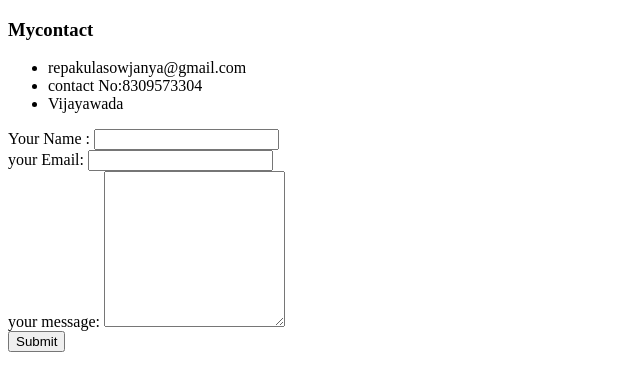
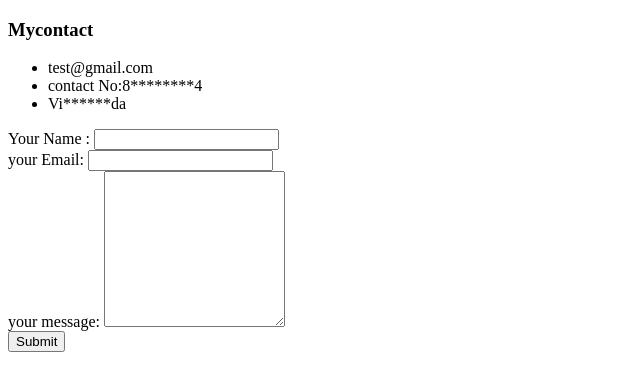
Before and after one commit to sowjanyarepakula123/personalsite, a plain HTML site: page mycontact.html in a window 1280 px wide. Shown: the whole page, without its empty margins (0-640 px from the left). Drawn offline with Linux system fonts and the light colour scheme.

Commit message:
updated contact details

```diff
--- a/mycontact.html
+++ b/mycontact.html
@@ -7,9 +7,9 @@
   <body>
     <h3>Mycontact</h3>
     <ul>
-      <li>repakulasowjanya@gmail.com</li>
-      <li>contact No:8309573304</li>
-      <li>Vijayawada</li>
+      <li>test@gmail.com</li>
+      <li>contact No:8********4</li>
+      <li>Vi******da</li>
     </ul>
     <form class="" action="mailto:info@somemailid.com" method="post" enctype="text/plain">
       <lable>Your Name :</lable>
```
